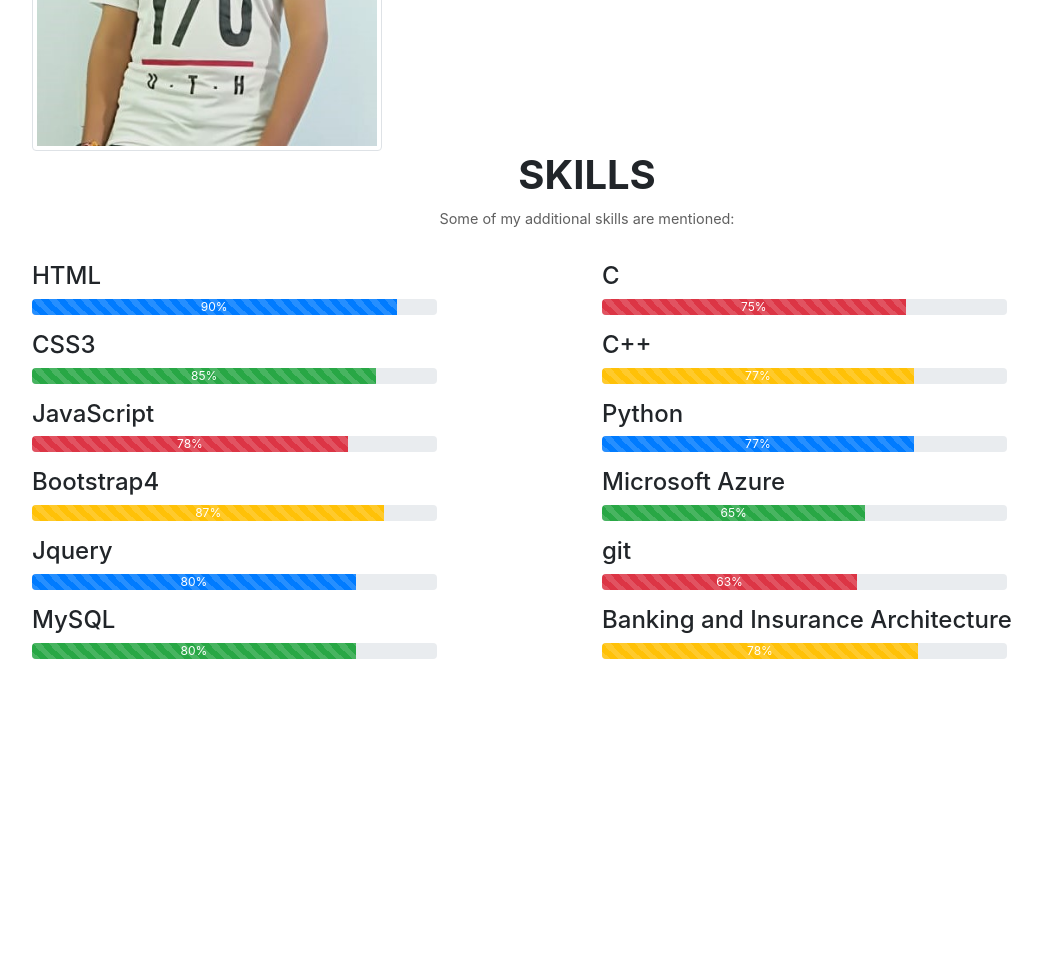
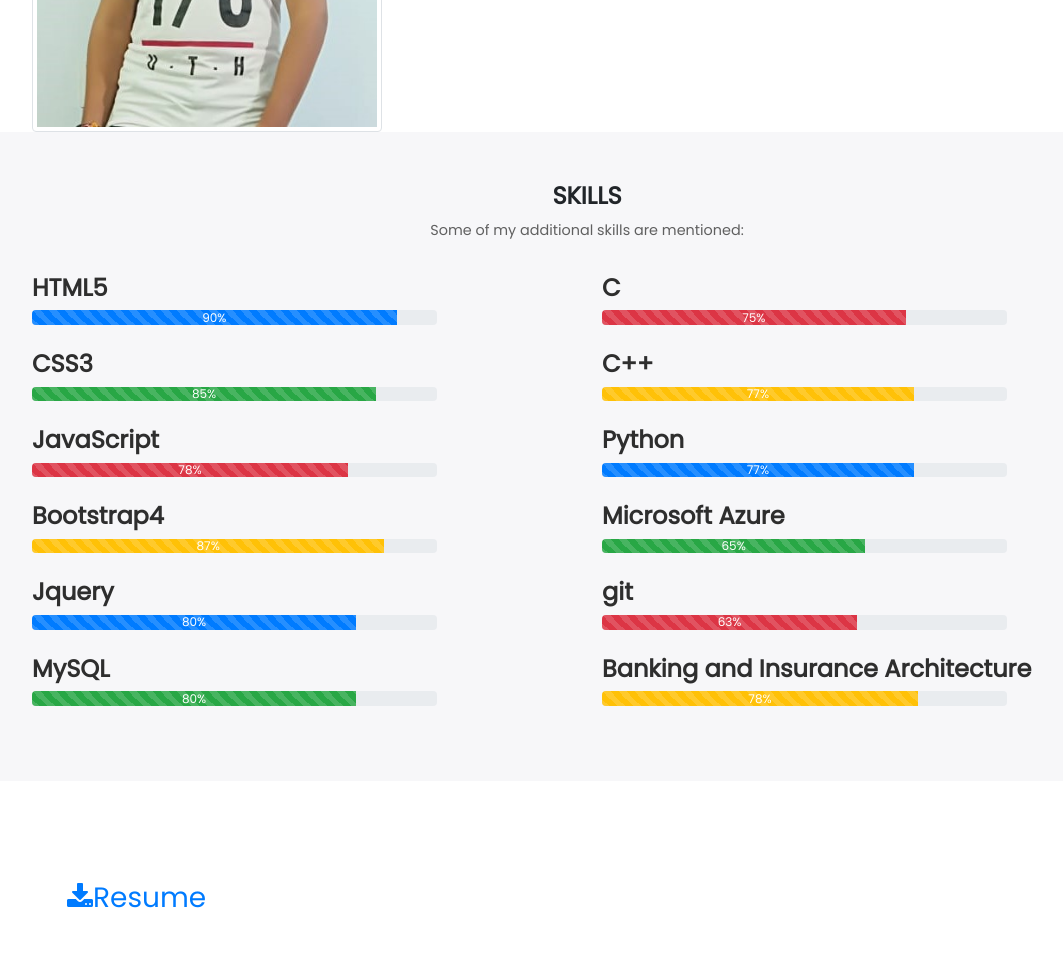
Before and after one commit to shekhardixit/Shekhar-Web-Portfolio.github.io, a plain HTML site: page Index.html in a window 1280 px wide. Shown: the part 1220-2195 px from the top of the page, without its empty margins (53-1116 px from the left). Before the commit the page ends 1895 px from the top, so only its background shows below. Drawn offline with nearby package versions, Linux system fonts and the light colour scheme.

Commit message:
css effect given to Skill Section and added Resume

```diff
--- a/Index.html
+++ b/Index.html
@@ -4,6 +4,7 @@
     <meta charset="utf-8">
        <meta name="viewport" content="width=device-width, initial-scale=1">
 	   <link rel="stylesheet" href="Styles.css">
+	   <link rel="stylesheet" href="https://cdnjs.cloudflare.com/ajax/libs/font-awesome/4.7.0/css/font-awesome.min.css">
 	   <link href="https://fonts.googleapis.com/css2?family=Poppins&display=swap" rel="stylesheet">
        <link rel="stylesheet" href="https://maxcdn.bootstrapcdn.com/bootstrap/4.5.0/css/bootstrap.min.css">
 
@@ -95,7 +96,7 @@
 
 <!--***************************************************************************Skills Section Starts******************************************************************************-->
 
-<section class="addskill" id="skilldiv">
+<section class="skills-section">
     <div class="container headings text-center">
 	    <h1 class="text-center font-weight-bold">SKILLS</h1>
 		<p>Some of my additional skills are mentioned:</p>
@@ -104,7 +105,7 @@
 	    <div class="row">
 	        <div class="col-lg-6 col-10">
 	            <div class="names my-3">
-				    <h4>HTML</h4>
+				    <h4>HTML5</h4>
 	                <div class="progress w-75">
                         <div class="progress-bar progress-bar-striped progress-bar-animated bg-primary" role="progressbar" aria-valuenow="90" aria-valuemin="0" aria-valuemax="100" style="width: 90%">90%</div>
                     </div>
@@ -190,6 +191,20 @@
 	        </div>
 	    </div>
 	</div>
+
+</section>
+<!--***************************************************************************Skills Section ends******************************************************************************-->
+
+<!--***************************************************************************Adding Resume div******************************************************************************-->
+
+<section class="cvdiv">
+    <div class="container">
+	    <div class="row">
+		    <div class="resumediv">
+	            <h3><a href="C:\Users\HP\OneDrive\Desktop\Coursera extra\WEB Portfolio\Responsive Portfolio\Shekhar_Resume.docx"><i class="fa fa-download"></i>Resume</a></h3>
+			</div>
+	    </div>
+	</div>
 </section>
 
 <!--***************************************************************************Skills Section ends******************************************************************************-->
--- a/Styles.css
+++ b/Styles.css
@@ -1,4 +1,3 @@
-<!--***************************************************************************Header part starts******************************************************************************-->
 *{margin: 0; padding: 0; box-sizing:border-box; font-family: 'Poppins', sans-serif;}
 
 .header{
@@ -90,4 +89,40 @@ p{
 	padding: 10px 0 20px 0;
 	color: white;
 }
-<!--***************************************************************************Header part ends******************************************************************************-->
+
+.skills-section{
+	background: #f7f7f9;
+	padding: 50px 0;
+	margin-bottom: 50px;
+}
+.headings h1{
+	font-size: 1.5rem;
+	font-weight: 600;
+	text-transform: uppercase;
+}
+.names h4{
+	color: #2e2e2e;
+	font-weight: bold;
+}
+.progress{
+	height: 0.9rem!important;
+	margin-bottom: 25px!important;
+}
+.cvdiv{
+	width: 100%;
+	height: auto;
+	margin: 35px 0;
+}
+.resumediv{
+	background: #fff;
+	border: medium none;
+	padding: 50px!important;
+	border-radius: 3px;
+	transition: 0.3s;
+	text-align: center;
+}
+.resumediv:hover{
+	box-shadow: 0 0 20px 0 rgba(0,0,0,0.3);
+	transform: translateY(-20px);
+	text-decoration: none;
+}
```
Also changed, not shown: 1 other file.
